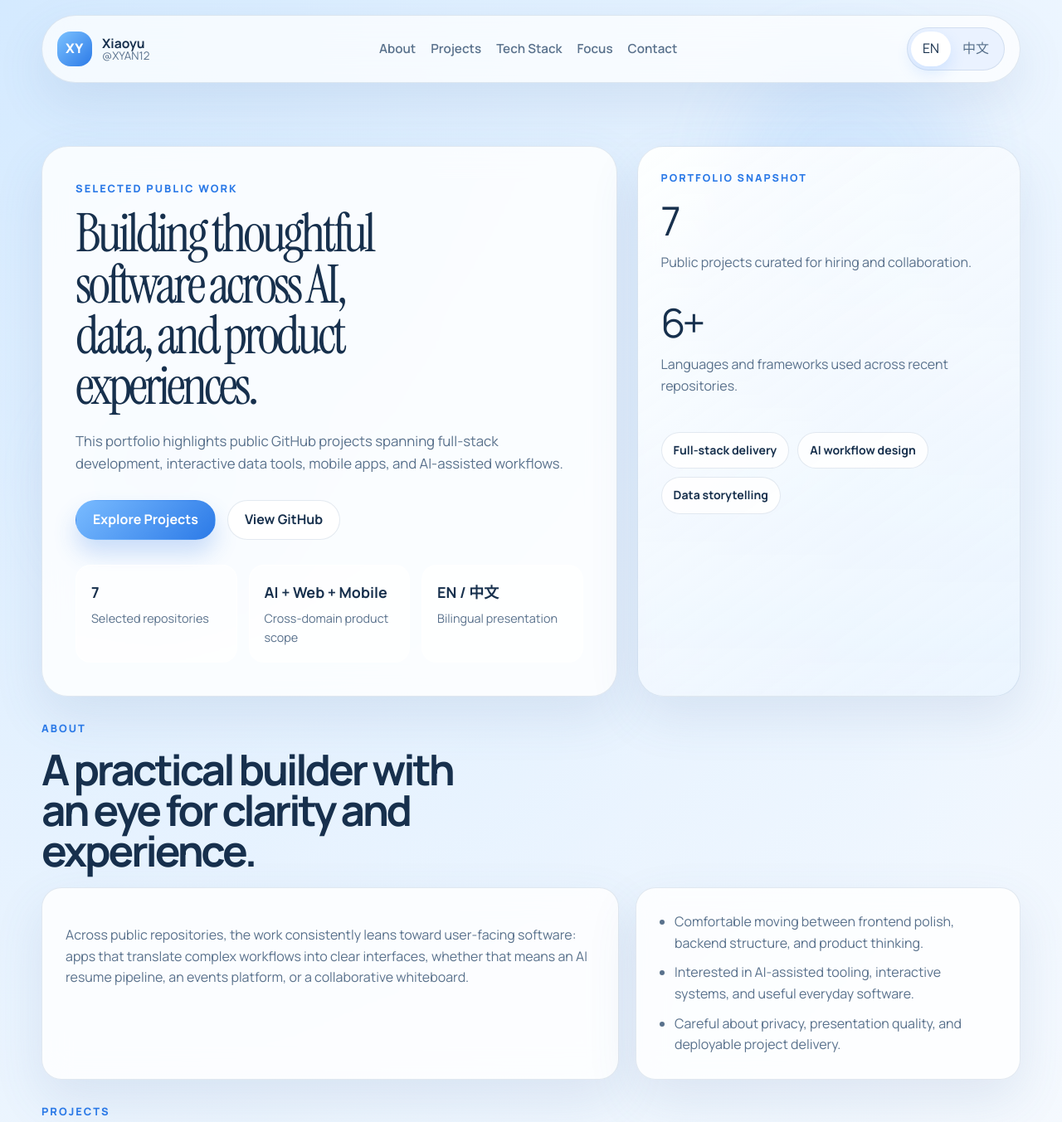
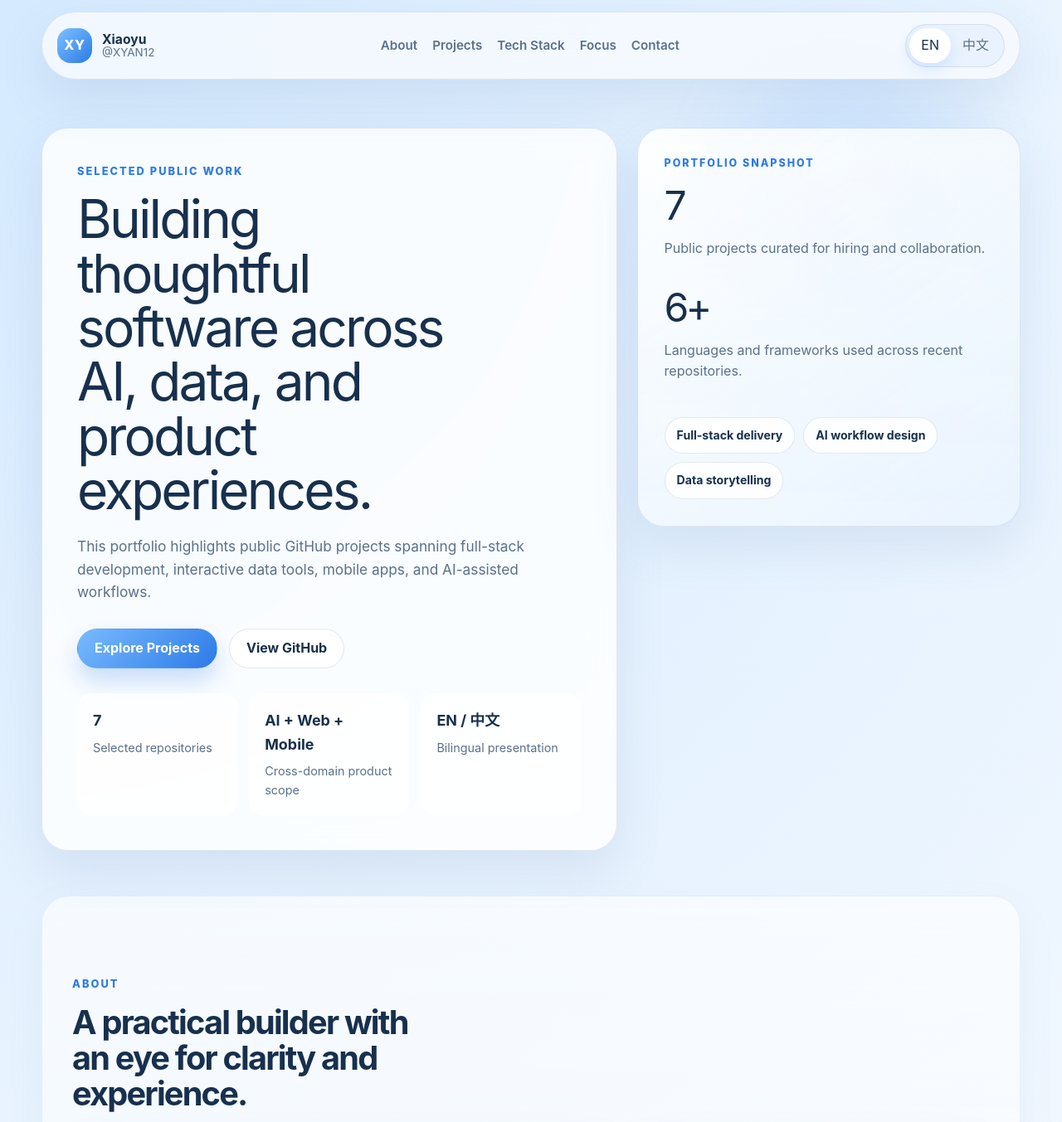
Before and after one commit to XYAN12/my-portfolio, a plain HTML site: page index.html in a window 1280 px wide. Shown: the top 1353 px of the page at 83% size. Drawn offline with Linux system fonts and the light colour scheme.

Commit message:
Refine portfolio layout and unify typography

```diff
--- a/index.html
+++ b/index.html
@@ -7,12 +7,6 @@
     <meta
       name="description"
       content="A bilingual portfolio showcasing selected public software, AI, data, and product projects by XYAN12."
-    />
-    <link rel="preconnect" href="https://fonts.googleapis.com" />
-    <link rel="preconnect" href="https://fonts.gstatic.com" crossorigin />
-    <link
-      href="https://fonts.googleapis.com/css2?family=Instrument+Serif:ital@0;1&family=Manrope:wght@400;500;600;700;800&display=swap"
-      rel="stylesheet"
     />
     <link rel="stylesheet" href="styles.css" />
   </head>
--- a/script.js
+++ b/script.js
@@ -468,6 +468,8 @@ const state = {
   lang: localStorage.getItem("portfolio-language") || "en"
 };
 
+let headerResizeObserver;
+
 function getByPath(object, path) {
   return path.split(".").reduce((value, key) => value?.[key], object);
 }
@@ -600,6 +602,29 @@ function applyLanguage(lang) {
   renderStack(lang);
   renderResponsibilities(lang);
   observeReveal();
+  requestAnimationFrame(syncHeaderOffset);
+}
+
+function syncHeaderOffset() {
+  const header = document.querySelector(".site-header");
+  if (!header) {
+    return;
+  }
+
+  const computedHeader = getComputedStyle(header);
+  const top = Number.parseFloat(computedHeader.top) || 0;
+  const height = Math.ceil(header.getBoundingClientRect().height + top + 16);
+  document.documentElement.style.setProperty("--header-offset", `${height}px`);
+}
+
+function initHeaderOffset() {
+  syncHeaderOffset();
+  window.addEventListener("resize", syncHeaderOffset);
+
+  if ("ResizeObserver" in window) {
+    headerResizeObserver = new ResizeObserver(() => syncHeaderOffset());
+    headerResizeObserver.observe(document.querySelector(".site-header"));
+  }
 }
 
 function observeReveal() {
@@ -635,6 +660,7 @@ function init() {
   document.getElementById("project-count").textContent = String(projects.length);
   document.getElementById("year").textContent = String(new Date().getFullYear());
   initLanguageSwitch();
+  initHeaderOffset();
   applyLanguage(state.lang);
 }
 
--- a/styles.css
+++ b/styles.css
@@ -15,6 +15,7 @@
   --radius-lg: 24px;
   --radius-md: 18px;
   --max-width: 1180px;
+  --header-offset: 112px;
 }
 
 * {
@@ -28,12 +29,13 @@ html {
 body {
   margin: 0;
   min-height: 100vh;
+  padding-top: var(--header-offset);
   background:
     radial-gradient(circle at top left, rgba(146, 202, 255, 0.35), transparent 28%),
     radial-gradient(circle at bottom right, rgba(125, 162, 255, 0.18), transparent 22%),
     linear-gradient(180deg, #f8fbff 0%, #edf4fb 100%);
   color: var(--text);
-  font-family: "Manrope", sans-serif;
+  font-family: -apple-system, BlinkMacSystemFont, "SF Pro Display", "Helvetica Neue", Arial, sans-serif;
   line-height: 1.6;
 }
 
@@ -47,7 +49,10 @@ a {
   text-decoration: none;
 }
 
-button {
+button,
+input,
+textarea,
+select {
   font: inherit;
 }
 
@@ -88,7 +93,7 @@ button {
 
 .site-header {
   width: min(calc(100% - 32px), var(--max-width));
-  margin: 18px auto 0;
+  margin: 0;
   padding: 14px 18px;
   display: flex;
   align-items: center;
@@ -96,11 +101,15 @@ button {
   gap: 18px;
   border: 1px solid var(--line);
   border-radius: 999px;
-  background: rgba(255, 255, 255, 0.72);
+  background: rgba(248, 251, 255, 0.82);
   backdrop-filter: blur(18px);
+  -webkit-backdrop-filter: blur(18px);
   box-shadow: var(--shadow);
-  position: sticky;
+  position: fixed;
   top: 14px;
+  left: 50%;
+  transform: translateX(-50%);
+  z-index: 1000;
 }
 
 .brand {
@@ -182,19 +191,27 @@ button {
 }
 
 main {
+  position: relative;
+  z-index: 1;
   padding-bottom: 64px;
 }
 
 .section-shell {
   width: min(calc(100% - 32px), var(--max-width));
-  margin: 28px auto 0;
+  margin: 0 auto;
+  scroll-margin-top: calc(var(--header-offset) + 18px);
+}
+
+main > .section-shell + .section-shell {
+  margin-top: clamp(30px, 5vw, 54px);
 }
 
 .hero {
   display: grid;
   grid-template-columns: 1.2fr 0.8fr;
   gap: 24px;
-  padding-top: 48px;
+  align-items: start;
+  padding-top: clamp(18px, 4vw, 42px);
 }
 
 .hero-copy,
@@ -211,22 +228,21 @@ main {
 }
 
 .hero-copy {
-  padding: 40px;
+  padding: clamp(28px, 4vw, 42px);
   border-radius: var(--radius-xl);
 }
 
 .hero h1,
 .section-heading h2 {
   margin: 0;
-  max-width: 14ch;
-  font-size: clamp(2.4rem, 5vw, 5.1rem);
-  line-height: 0.96;
-  letter-spacing: -0.06em;
+  letter-spacing: -0.045em;
 }
 
 .hero h1 {
-  font-family: "Instrument Serif", serif;
   font-weight: 400;
+  max-width: 12.5ch;
+  font-size: clamp(2.45rem, 5vw, 4.35rem);
+  line-height: 1.02;
 }
 
 .hero-text,
@@ -239,7 +255,7 @@ main {
 
 .hero-text {
   max-width: 60ch;
-  font-size: 1.05rem;
+  font-size: clamp(1rem, 1.4vw, 1.08rem);
   margin: 22px 0 0;
 }
 
@@ -320,7 +336,7 @@ main {
 
 .hero-panel-card {
   width: 100%;
-  padding: 28px;
+  padding: clamp(24px, 3.5vw, 32px);
   border-radius: var(--radius-xl);
   overflow: hidden;
   background:
@@ -372,12 +388,23 @@ main {
 }
 
 .section-heading {
-  margin-bottom: 20px;
+  margin-bottom: clamp(22px, 3vw, 30px);
 }
 
 .section-heading h2 {
-  font-size: clamp(2rem, 4vw, 3.5rem);
-  max-width: 16ch;
+  max-width: 17ch;
+  font-size: clamp(1.85rem, 3.1vw, 2.95rem);
+  line-height: 1.08;
+}
+
+main > .section-shell:not(.hero) {
+  padding: clamp(52px, 8vw, 96px) clamp(22px, 4vw, 36px);
+  border-radius: 34px;
+  border: 1px solid rgba(145, 184, 224, 0.16);
+  background:
+    linear-gradient(180deg, rgba(255, 255, 255, 0.56), rgba(255, 255, 255, 0.28)),
+    rgba(244, 249, 255, 0.38);
+  box-shadow: 0 18px 46px rgba(109, 145, 184, 0.08);
 }
 
 .section-description {
@@ -525,7 +552,6 @@ main {
 }
 
 .mockup-title {
-  font-family: "Instrument Serif", serif;
   font-size: 2rem;
   line-height: 0.95;
   margin: 10px 0 18px;
@@ -571,7 +597,7 @@ main {
 }
 
 .project-content {
-  padding: 26px;
+  padding: 28px;
 }
 
 .project-header {
@@ -668,7 +694,7 @@ main {
 
 .site-footer {
   width: min(calc(100% - 32px), var(--max-width));
-  margin: 28px auto 24px;
+  margin: clamp(36px, 6vw, 56px) auto 24px;
   color: var(--muted);
   font-size: 0.92rem;
 }
@@ -716,6 +742,8 @@ main {
 
 @media (max-width: 860px) {
   .site-header {
+    top: 10px;
+    width: min(calc(100% - 20px), var(--max-width));
     border-radius: 28px;
     padding: 16px;
     display: grid;
@@ -724,10 +752,11 @@ main {
 
   .site-nav {
     justify-content: flex-start;
+    gap: 12px 14px;
   }
 
   .hero {
-    padding-top: 28px;
+    padding-top: 10px;
   }
 
   .hero-copy,
@@ -765,6 +794,11 @@ main {
     padding: 22px;
   }
 
+  main > .section-shell:not(.hero) {
+    padding: clamp(48px, 10vw, 72px) 20px;
+    border-radius: 28px;
+  }
+
   .project-header {
     flex-direction: column;
   }
```
